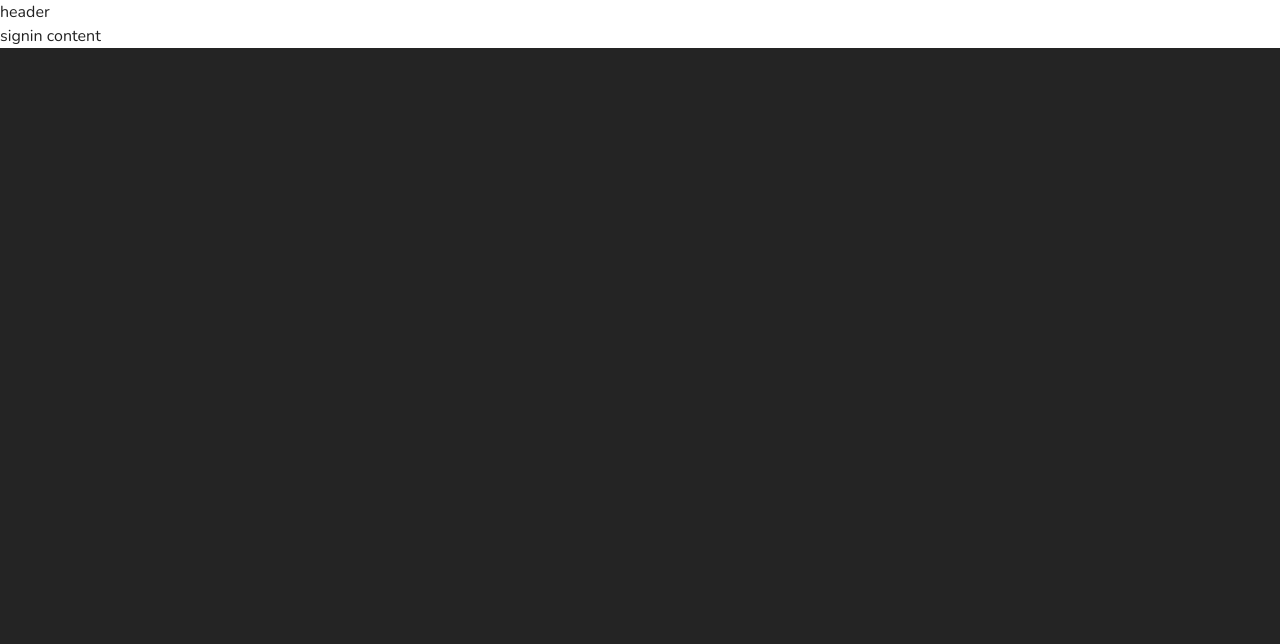
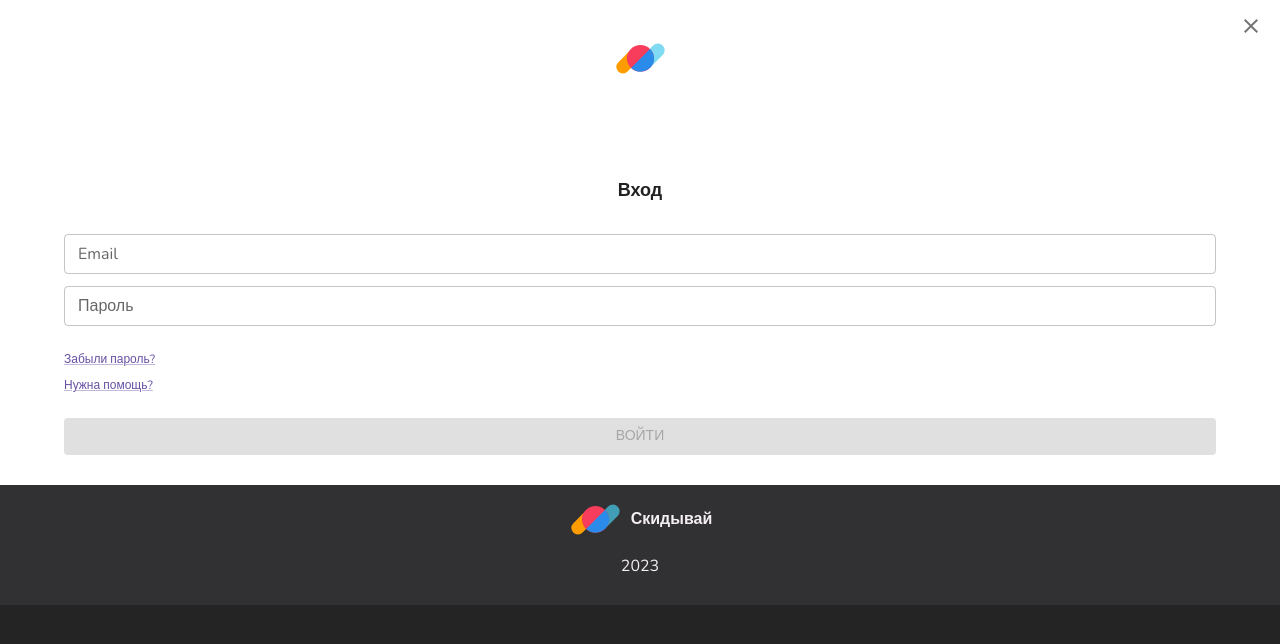
Before and after one commit to kavabunga/skidivay-frontend, a React (Vite) app: page /auth in a window 1280 px wide. Shown: the top 644 px of the page. Built offline with nearby package versions, Linux system fonts and the light colour scheme.

Commit message:
feat: add sign-in page; refactor close-button, header, form, logo

```diff
--- a/src/entities/form/index.tsx
+++ b/src/entities/form/index.tsx
@@ -3,7 +3,7 @@ import FormMui from '~/shared/ui/form-mui';
 import InputMUI from '~/shared/ui/input-mui';
 import ButtonMUI from '~/shared/ui/Button-mui';
 import style from './style';
-import { FC } from 'react';
+import { FC, ReactNode } from 'react';
 
 type Field = {
 	name: string;
@@ -15,7 +15,11 @@ type Field = {
 	required: boolean;
 };
 
-const AuthForm: FC<{ fields: Field[] }> = ({ fields }) => {
+const AuthForm: FC<{
+	fields: Field[];
+	children?: ReactNode | ReactNode[];
+	button: { label: string; isFullWidth: boolean; width?: number };
+}> = ({ fields, children, button }) => {
 	const {
 		register,
 		handleSubmit,
@@ -56,12 +60,14 @@ const AuthForm: FC<{ fields: Field[] }> = ({ fields }) => {
 						fullWidth
 					/>
 				))}
-
+			{children && children}
 			<ButtonMUI
-				label="Далее"
+				type="submit"
 				variant="contained"
-				type="submit"
 				disabled={!isDirty || !isValid}
+				{...button}
+				fullwidth={button.isFullWidth}
+				sx={{ width: `${button.width}px` }}
 			/>
 		</FormMui>
 	);
--- a/src/features/Header/index.tsx
+++ b/src/features/Header/index.tsx
@@ -6,33 +6,45 @@ import AppBarMUI from '~/shared/ui/app-bar-mui';
 import Logo from '../../shared/ui/Logo';
 import style from './style';
 import { FC } from 'react';
+import CloseButton from '~/shared/ui/close-button';
 
 type HeaderProps = {
 	user: {
 		name: string;
 	};
 	isLoggedIn: boolean;
+	type: 'auth' | 'standard';
 };
 
-const Header: FC<HeaderProps> = ({ user, isLoggedIn }) => {
+const Header: FC<HeaderProps> = ({ user, isLoggedIn, type }) => {
 	const theme = useTheme();
 	const isMediumUp = useMediaQuery(theme.breakpoints.up('md'));
 
 	return (
-		<AppBarMUI sx={style.header} color="inherit" position="static">
-			<Logo />
-			{isMediumUp && (
+		<AppBarMUI
+			sx={{
+				...style.header,
+				justifyContent: type === 'auth' ? 'center' : 'space-between',
+			}}
+			elevation={0}
+			color="inherit"
+			position="static"
+		>
+			<Logo type={type === 'standard' ? 'full' : 'image'} />
+			{isMediumUp && type !== 'auth' && (
 				<ButtonGroupMui>
 					<ButtonMUI label="Мои карты" variant="text" color="primary" />
 					<ButtonMUI label="Каталог" variant="text" color="primary" />
 				</ButtonGroupMui>
 			)}
-
-			<ButtonMUI
-				label={isLoggedIn ? user.name : 'Войти'}
-				variant="contained"
-				color="primary"
-			/>
+			{type !== 'auth' && (
+				<ButtonMUI
+					label={isLoggedIn ? user.name : 'Войти'}
+					variant="contained"
+					color="primary"
+				/>
+			)}
+			{type === 'auth' && <CloseButton sx={style.closeButton} />}
 		</AppBarMUI>
 	);
 };
--- a/src/features/Header/style.ts
+++ b/src/features/Header/style.ts
@@ -4,7 +4,14 @@ const style = {
 		paddingY: { xs: '14px', sm: '40px' },
 		display: 'flex',
 		flexDirection: 'row',
-		justifyContent: 'space-between',
+	},
+	closeButton: {
+		position: 'absolute',
+		width: '24px',
+		height: '24px',
+		padding: '4px',
+		top: '14px',
+		right: '17px',
 	},
 };
 
--- a/src/features/auth/sign-in/index.tsx
+++ b/src/features/auth/sign-in/index.tsx
@@ -1,3 +1,4 @@
+import { Link, List, ListItem } from '@mui/material';
 import AuthForm from '~/entities/form';
 
 const SignInForm = () => {
@@ -21,7 +22,19 @@ const SignInForm = () => {
 			placeholder: '',
 		},
 	];
-	return <AuthForm fields={fields} />;
+
+	return (
+		<AuthForm fields={fields} button={{ label: 'Войти', isFullWidth: true }}>
+			<List sx={{ fontSize: '12px', fontWeight: 300 }}>
+				<ListItem dense disableGutters>
+					<Link>Забыли пароль?</Link>
+				</ListItem>
+				<ListItem dense disableGutters>
+					<Link>Нужна помощь?</Link>
+				</ListItem>
+			</List>
+		</AuthForm>
+	);
 };
 
 export default SignInForm;
--- a/src/features/auth/sign-up/index.tsx
+++ b/src/features/auth/sign-up/index.tsx
@@ -48,7 +48,9 @@ const SignUpForm = () => {
 			placeholder: '',
 		},
 	];
-	return <AuthForm fields={fields} />;
+	return (
+		<AuthForm fields={fields} button={{ label: 'Далее', isFullWidth: true }} />
+	);
 };
 
 export default SignUpForm;
--- a/src/page/AuthLayout.tsx
+++ b/src/page/AuthLayout.tsx
@@ -1,8 +1,18 @@
+import { Box } from '@mui/material';
 import { Outlet } from 'react-router-dom';
+import Header from '~/features/Header';
+import { AppFooter } from '~/shared/ui/app-footer';
 
-export const AuthLayout = () => (
-	<div>
-		<div>header</div>
-		<Outlet />
-	</div>
-);
+export const AuthLayout = () => {
+	//TODO: Temporary values
+	const user: { name: string } = { name: '' };
+	const isLoggedIn: boolean = false;
+
+	return (
+		<Box component="main">
+			<Header user={user} isLoggedIn={isLoggedIn} type="auth" />
+			<Outlet />
+			<AppFooter />
+		</Box>
+	);
+};
--- a/src/page/Signin.tsx
+++ b/src/page/Signin.tsx
@@ -1 +1,28 @@
-export const Signin = () => <div>signin content</div>;
+import { Container, Typography } from '@mui/material';
+import SignInForm from '~/features/auth/sign-in';
+
+export const Signin = () => {
+	return (
+		<Container
+			component="section"
+			sx={{
+				display: 'flex',
+				flexDirection: 'column',
+				padding: '30px',
+			}}
+		>
+			<Typography
+				align="center"
+				component="h1"
+				sx={{
+					fontSize: '18px',
+					fontWeight: 700,
+					paddingY: '30px',
+				}}
+			>
+				Вход
+			</Typography>
+			<SignInForm />
+		</Container>
+	);
+};
--- a/src/shared/ui/Logo/Logo.css
+++ b/src/shared/ui/Logo/Logo.css
@@ -2,18 +2,9 @@
 	display: flex;
 	flex-direction: row;
 	justify-content: space-between;
+	align-items: center;
 }
 
 .logo__image {
 	width: 55px;
 }
-
-/* Временное решение */
-.logo__title {
-	color: #000;
-	font-family: Nunito;
-	font-size: 17.518px;
-	font-style: normal;
-	font-weight: 700;
-	line-height: normal;
-}
--- a/src/shared/ui/Logo/index.tsx
+++ b/src/shared/ui/Logo/index.tsx
@@ -1,11 +1,22 @@
+import { FC } from 'react';
+import { Typography } from '@mui/material';
 import logoPath from '../../assets/logo.svg';
 import './Logo.css';
+import style from './style';
 
-const Logo = () => {
+type Logo = {
+	type: 'image' | 'full';
+};
+
+const Logo: FC<Logo> = ({ type }) => {
 	return (
 		<div className="logo">
 			<img className="logo__image" alt="Логотип проекта" src={logoPath} />
-			<p className="logo__title">Скидывай</p>
+			{type === 'full' && (
+				<Typography sx={style.title} paragraph>
+					Скидывай
+				</Typography>
+			)}
 		</div>
 	);
 };
--- /dev/null
+++ b/src/shared/ui/Logo/style.ts
@@ -0,0 +1,10 @@
+const style = {
+	title: {
+		margin: 0,
+		padding: 0,
+		fontSize: '18px',
+		fontWeight: 700,
+	},
+};
+
+export default style;
--- a/src/shared/ui/close-button/index.tsx
+++ b/src/shared/ui/close-button/index.tsx
@@ -1,9 +1,9 @@
 import { IconButton } from '@mui/material';
 import CloseIcon from '@mui/icons-material/Close';
 
-const CloseButton = () => {
+const CloseButton = ({ ...props }) => {
 	return (
-		<IconButton>
+		<IconButton {...props}>
 			<CloseIcon />
 		</IconButton>
 	);
```
